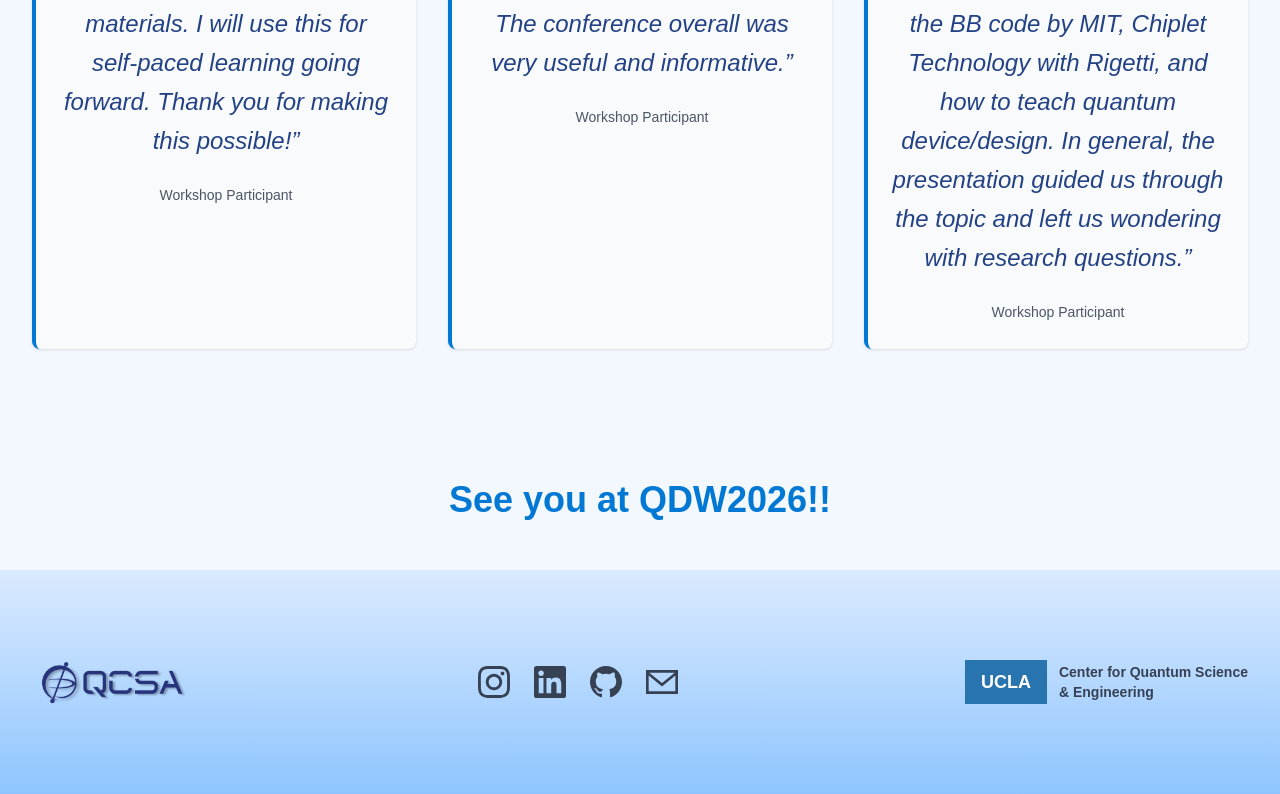
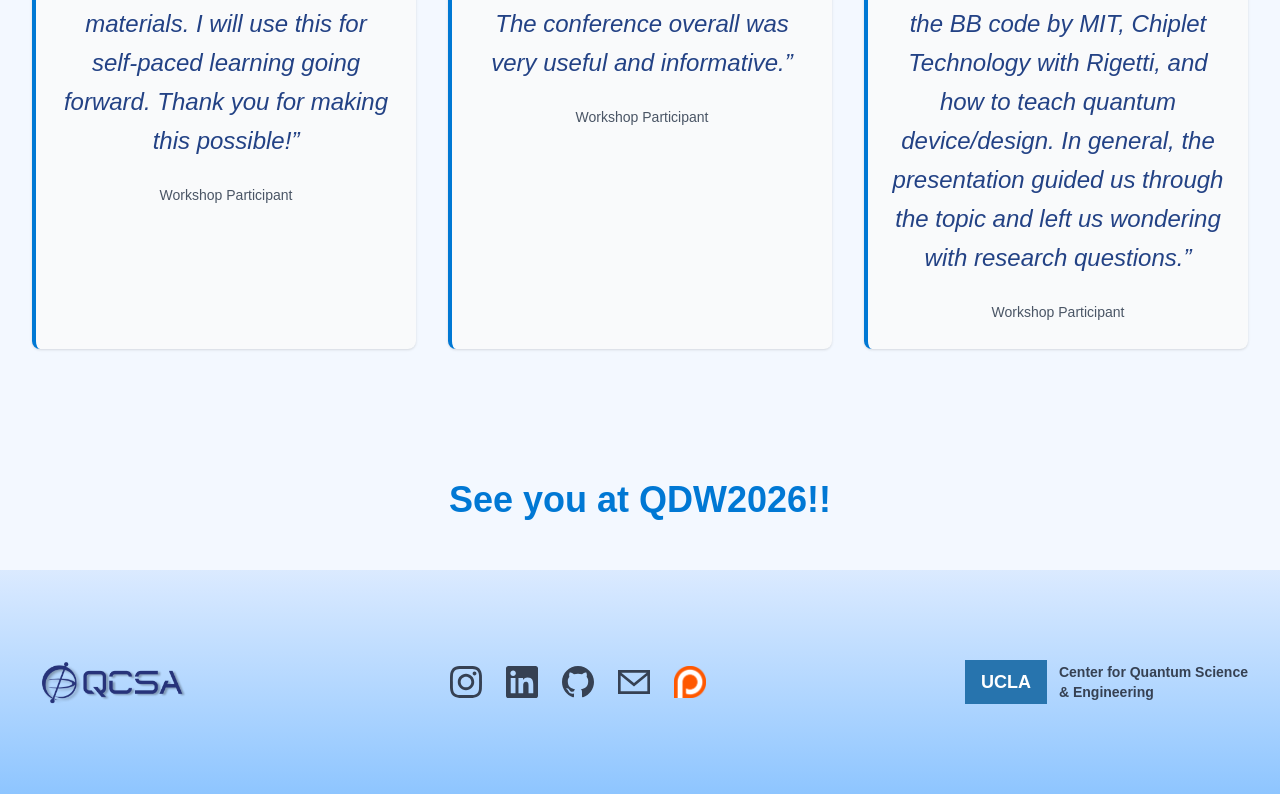
Before and after one commit to qcsa-at-ucla/qcsa, a Next.js app: page /thank-you-page in a window 1280 px wide. Shown: the part 2186-2980 px from the top of the page. Built offline with nearby package versions, Linux system fonts and the light colour scheme; a web font is replaced by a local one.

Commit message:
added patreon page and logo in footer

```diff
--- a/src/app/Components/mainWebsiteFooter.tsx
+++ b/src/app/Components/mainWebsiteFooter.tsx
@@ -55,6 +55,17 @@ export default function MainWebsiteFooter() {
                 <path d="M0 3v18h24v-18h-24zm21.518 2l-9.518 7.713-9.518-7.713h19.036zm-19.518 14v-11.817l10 8.104 10-8.104v11.817h-20z"/>
               </svg>
             </Link>
+
+            {/* Patreon */}
+            <Link href="https://www.patreon.com/cw/qcsa" target="_blank" rel="noopener noreferrer" aria-label="Support QCSA on Patreon (opens in new tab)" className="text-gray-700 hover:text-gray-900 transition-colors">
+              <Image
+                src="/images/patreon.png"
+                alt="Patreon Logo"
+                width={32}
+                height={32}
+                className="object-contain"
+              />
+            </Link>
           </div>
 
           {/* Right side - UCLA CQSE Logo */}
```
Also changed, not shown: public/images/patreon.png (added).
